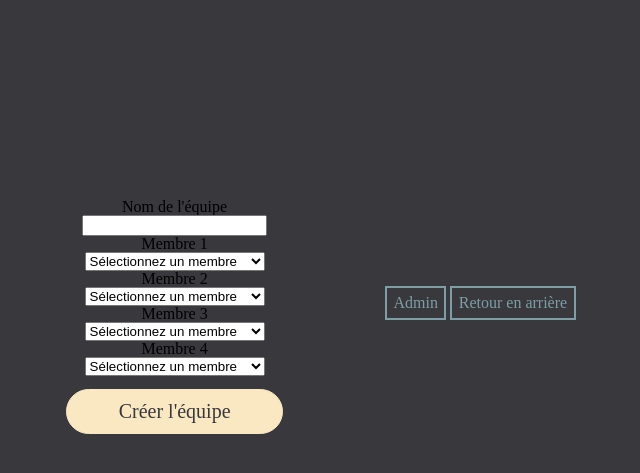
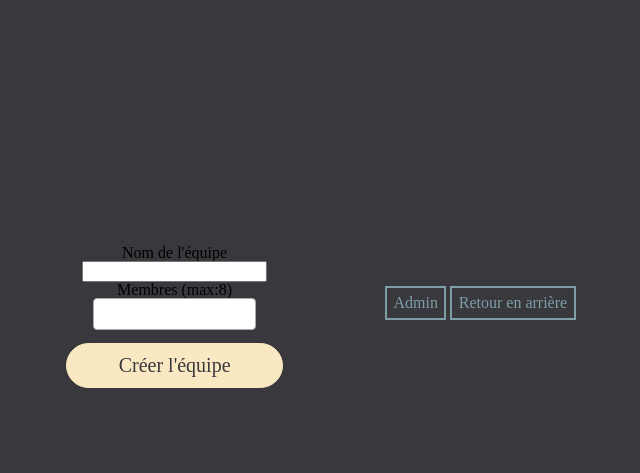
Before and after one commit to Klaimand22/rallye_video, a PHP site: page /create-team.php in a window 1280 px wide. Shown: the part 163-636 px from the top of the page, without its empty margins (319-959 px from the left). Run offline with PHP 8.4, Linux system fonts and the light colour scheme; the visitor is signed in with stand-in values (Sample User, id 1); some libraries are stand-ins or nearby versions.

Commit message:
Multiselect create team

```diff
--- a/create-team.php
+++ b/create-team.php
@@ -13,13 +13,17 @@ require_once "session-verif.php";
     <link rel="stylesheet" href="./css/global.css">
     <link rel="stylesheet" href="./css/header.css">
     <link rel="stylesheet" href="./css/footer.css">
+    <script src="https://code.jquery.com/jquery-3.2.1.min.js"></script>
+    <script src="https://ajax.googleapis.com/ajax/libs/jquery/3.4.1/jquery.min.js"></script>
+    <link href="https://cdn.jsdelivr.net/npm/select2@4.1.0-rc.0/dist/css/select2.min.css" rel="stylesheet" />
+    <script src="https://cdn.jsdelivr.net/npm/select2@4.1.0-rc.0/dist/js/select2.min.js"></script>
 </head>
 
 <body>
     <?php
     include("./components/header.php");
     require_once('connexion_db.php');
-    $sql = "SELECT nom, prenom FROM user";
+    $sql = "SELECT iduser, nom, prenom FROM user";
     $result = $CONNEXION->query($sql);
     $row = $result->fetch_assoc();
     $nom = $row["nom"];
@@ -30,39 +34,17 @@ require_once "session-verif.php";
     <main>
 
         <div>
-            <form action="create-team.php" method="post">
+            <form action="" method="post">
                 <label for="nom">Nom de l'équipe</label>
                 <input type="text" name="nom" id="nom" required>
-                <label for="membre">Membre 1</label>
-                <select name="membre1" id="membre">
-                    <option value="">Sélectionnez un membre</option>
-                    <?php foreach ($result as $row) {
-                        echo "<option value=" . $row["nom"] . $row["prenom"] . ">" . $row["nom"] . " " . $row["prenom"] . "</option>";
+                <label for="membre">Membres (max:8)</label>
+
+                <select class="js-example-basic-multiple js-states form-control" name="membres[]" multiple="multiple">
+                <?php foreach ($result as $row) {
+                        echo "<option data-selected='false' value='".$row["iduser"]."'>" . $row["nom"] . " " . $row["prenom"] . "</option>";
                     } ?>
                 </select>
-                <label for="membre">Membre 2</label>
-                <select name="membre2" id="membre">
-                    <option value="">Sélectionnez un membre</option>
-                    <?php foreach ($result as $row) {
-                        echo "<option value=" . $row["nom"] . $row["prenom"] . ">" . $row["nom"] . " " . $row["prenom"] . "</option>";
-                    } ?>
-                </select>
-                <label for="membre">Membre 3</label>
-                <select name="membre3" class="membre" id="membre3">
-                    <option value="">Sélectionnez un membre</option>
-                    <?php foreach ($result as $row) {
-                        echo "<option data-selected='false' value='" . $row["nom"] . $row["prenom"] . "'>" . $row["nom"] . " " . $row["prenom"] . "</option>";
-                    } ?>
-                </select>
-
-                <label for="membre">Membre 4</label>
-                <select name="membre4" class="membre" id="membre4">
-                    <option value="">Sélectionnez un membre</option>
-                    <?php foreach ($result as $row) {
-                        echo "<option data-selected='false' value='" . $row["nom"] . $row["prenom"] . "'>" . $row["nom"] . " " . $row["prenom"] . "</option>";
-                    } ?>
-                </select>
-                <input type="submit" value="Créer l'équipe">
+                <input type="submit" value="Créer l'équipe" name="button">
             </form>
         </div>
         <div>
@@ -77,14 +59,14 @@ require_once "session-verif.php";
 
 <?php
 require_once('connexion_db.php');
-session_start();
-
-if (isset($_POST['nom']) && isset($_POST['membre1']) && isset($_POST['membre2']) && isset($_POST['membre3']) && isset($_POST['membre4'])) {
+if (isset($_POST['button'])) {
+if (isset($_POST['nom']) && isset($_POST['membres'])) {
     $nom = $_POST['nom'];
-    $membre1 = $_POST['membre1'];
-    $membre2 = $_POST['membre2'];
-    $membre3 = $_POST['membre3'];
-    $membre4 = $_POST['membre4'];
+    $membres = $_POST['membres'];
+    foreach ($membres as &$value) {
+        $requete = "INSERT INTO user_has_team VALUES('$value', '$value') SELECT ";
+    }
+    unset($value);
     $requete = "INSERT INTO team (nom_equipe) VALUES ('$nom')";
     $resultat = mysqli_query($CONNEXION, $requete);
     $requete_joueur = "INSERT INTO user_has_team (user_iduser, team_idteam) VALUES ('$membre1', '$nom')";
@@ -108,6 +90,15 @@ if (isset($_POST['nom']) && isset($_POST['membre1']) && isset($_POST['membre2'])
     }
 
 }
+}
 ?>
 
+
+<script>
+    $(document).ready(function() {
+    $('.js-example-basic-multiple').select2({
+        maximumSelectionLength: '8'
+    });
+});
+</script>
 </html>
```
